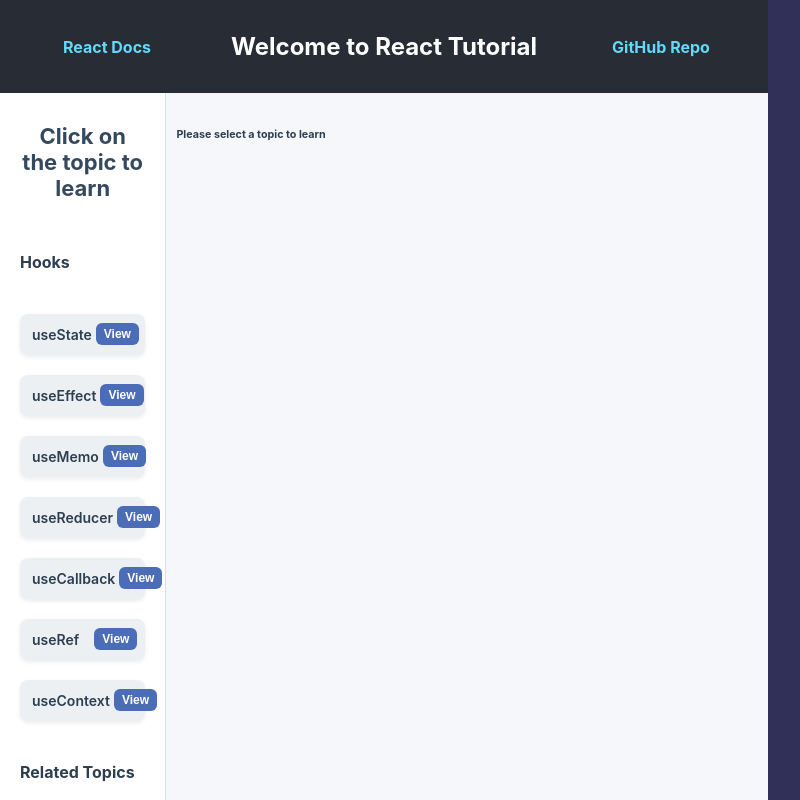
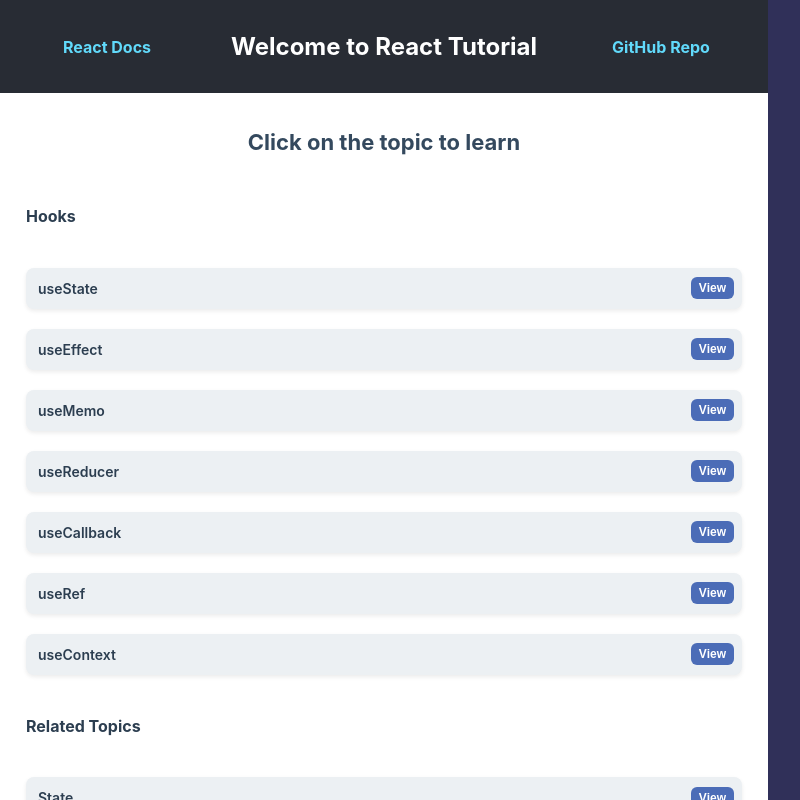
Before and after one commit to Shantanoo-Chandorkar/learn-react-project, a React (Vite) app: page / in a window 768 px wide. Shown: the top 800 px of the page, 800 px wide, since content can reach past the window. Built offline with nearby package versions, Linux system fonts and the light colour scheme.

Commit message:
Added React Router, React Router Best Practices, React Form, React Multi-Step Flow and their corresponding material to the project.

```diff
--- a/src/App.css
+++ b/src/App.css
@@ -34,6 +34,7 @@
   background-color: #ffffff;
   border-right: 1px solid #dcdfe6;
   padding: 10px;
+  box-sizing: border-box;
   overflow-y: auto;
 }
 
@@ -73,3 +74,101 @@
   background-color: #c1c8d0;
   border-radius: 4px;
 }
+
+
+@media screen and (max-width: 1024px) {
+  .learn-react-project-topic-container {
+    flex-direction: column;
+    overflow: visible;
+  }
+
+  .learn-react-project-left-section-outer-container,
+  .learn-react-project-middle-section-outer-container,
+  .learn-react-project-right-section-outer-container {
+    width: 100%;
+    max-width: 100%;
+    border-right: none;
+    border-bottom: 1px solid #dcdfe6;
+    padding: 16px;
+  }
+
+  .learn-react-project-middle-section-expanded-outer-container {
+    width: 100%;
+    max-width: 100%;
+    padding: 16px;
+  }
+
+  .learn-react-project-right-section-outer-container {
+    padding-top: 10px;
+  }
+}
+
+@media screen and (min-width: 768px) and (max-width: 1024px) {
+  .render-topic-list-title {
+    font-size: 14px;
+  }
+
+  .render-topic-list-view-button {
+    font-size: 12px;
+    padding: 6px 10px;
+  }
+
+  .learn-react-project-header {
+    font-size: 26px;
+  }
+
+  .render-topic-information-outer-container h6,
+  .render-topic-example-outer-container h6 {
+    font-size: 16px;
+    text-align: center;
+    margin: 20px 0;
+  }
+}
+
+@media screen and (max-width: 600px) {
+  .learn-react-project-header {
+    font-size: 24px;
+    padding: 15px;
+  }
+
+  .render-topic-list-title {
+    font-size: 13px;
+  }
+
+  .render-topic-list-view-button {
+    padding: 4px 6px;
+    font-size: 11px;
+  }
+}
+
+
+.mobile-tab-buttons {
+  display: flex;
+  justify-content: space-around;
+  margin: 10px 0;
+  background-color: #ecf0f1;
+  padding: 10px;
+  border-radius: 8px;
+  box-shadow: 0 1px 3px rgba(0,0,0,0.1);
+}
+
+.mobile-tab-buttons button {
+  flex: 1;
+  padding: 8px;
+  margin: 0 5px;
+  border: none;
+  background-color: #4b6cb7;
+  color: white;
+  font-weight: 600;
+  border-radius: 6px;
+  cursor: pointer;
+  transition: background 0.3s ease;
+}
+
+.mobile-tab-buttons button:hover {
+  background-color: #3a539b;
+}
+
+.mobile-tab-content {
+  padding: 10px;
+}
```
